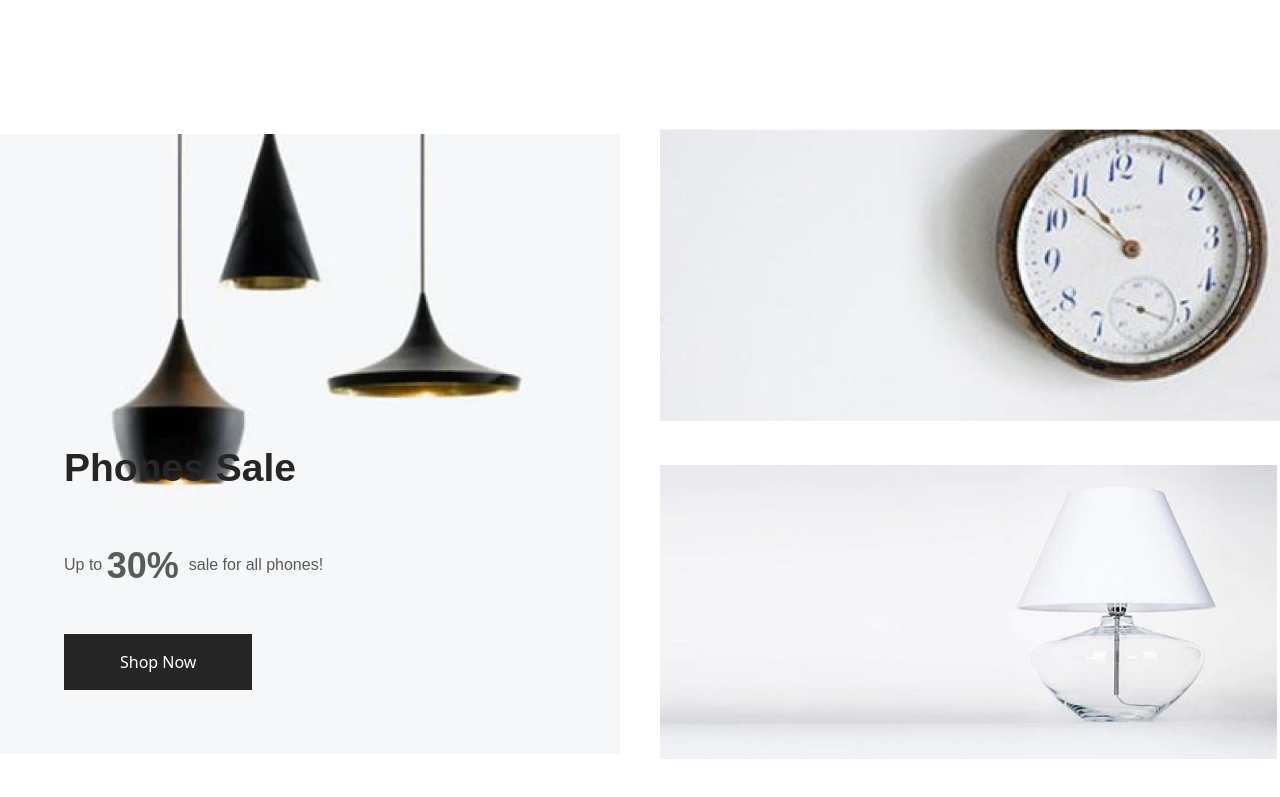
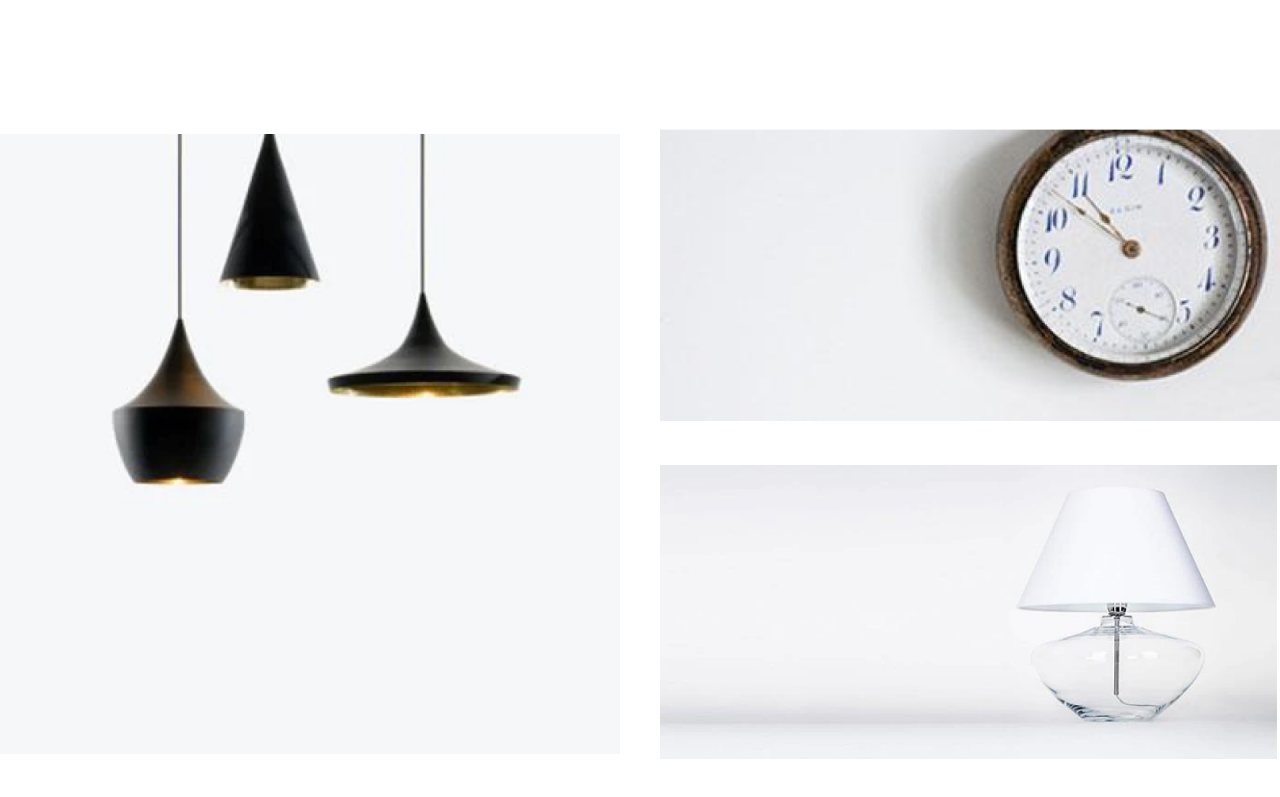
Before and after one commit to taufik69/FDR-2303-e-com, a React (Vite) app: page / in a window 1280 px wide. Shown: the part 625-1422 px from the top of the page. Built offline with nearby package versions, Linux system fonts and the light colour scheme.

Commit message:
transfer file

```diff
--- a/src/Component/CommonConponent/Overlay.jsx
+++ b/src/Component/CommonConponent/Overlay.jsx
@@ -1,7 +1,25 @@
 import React from "react";
 
 const Overlay = () => {
-  return <div>Overlay</div>;
+  return (
+    <>
+      <div className=" absolute bottom-16  left-16">
+        <h3 className="text-main_font_color font-bold font-DMsans text-[39px]">
+          Phones Sale
+        </h3>
+        <p className="mt-12 text-main_font_color font-normal font-DMsans text-base opacity-75 mb-12">
+          Up to <span className="font-bold text-4xl align-middle">30% </span>{" "}
+          sale for all phones!
+        </p>
+        <Button
+          className={
+            "py-4 px-14 bg-main_font_color text-main_bg_color hover:bg-slate-700"
+          }
+          title="Shop Now"
+        />
+      </div>
+    </>
+  );
 };
 
 export default Overlay;
--- a/src/Component/SaleInfo/SaleInfo.jsx
+++ b/src/Component/SaleInfo/SaleInfo.jsx
@@ -15,22 +15,7 @@ const SaleInfo = () => {
               <picture>
                 <img src={saleLeft} alt={saleLeft} />
               </picture>
-              <div className=" absolute bottom-16  left-16">
-                <h3 className="text-main_font_color font-bold font-DMsans text-[39px]">
-                  Phones Sale
-                </h3>
-                <p className="mt-12 text-main_font_color font-normal font-DMsans text-base opacity-75 mb-12">
-                  Up to{" "}
-                  <span className="font-bold text-4xl align-middle">30% </span>{" "}
-                  sale for all phones!
-                </p>
-                <Button
-                  className={
-                    "py-4 px-14 bg-main_font_color text-main_bg_color hover:bg-slate-700"
-                  }
-                  title="Shop Now"
-                />
-              </div>
+
             </div>
             <div className="w-full ">
               <Flex className={"flex-col gap-y-11"}>
```
